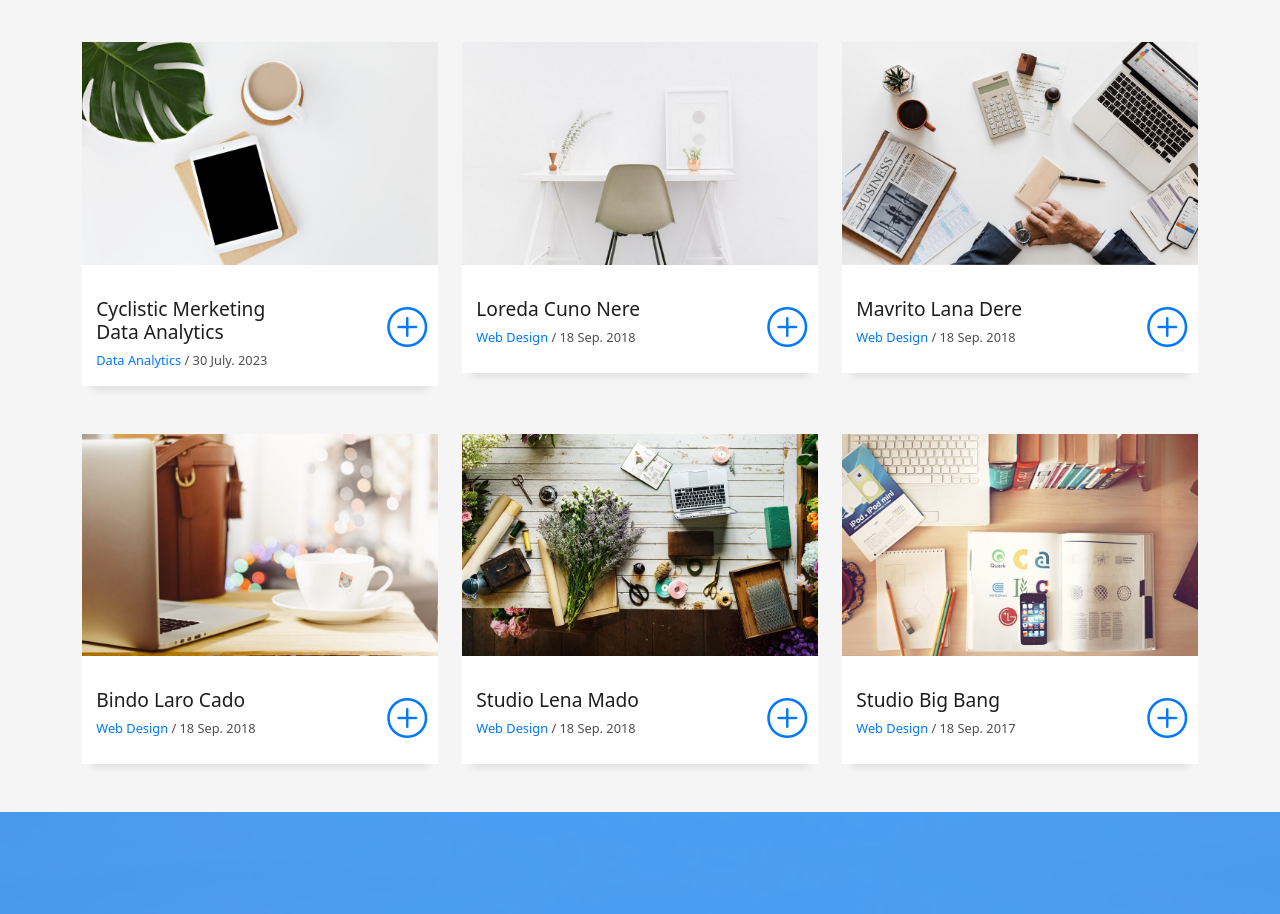
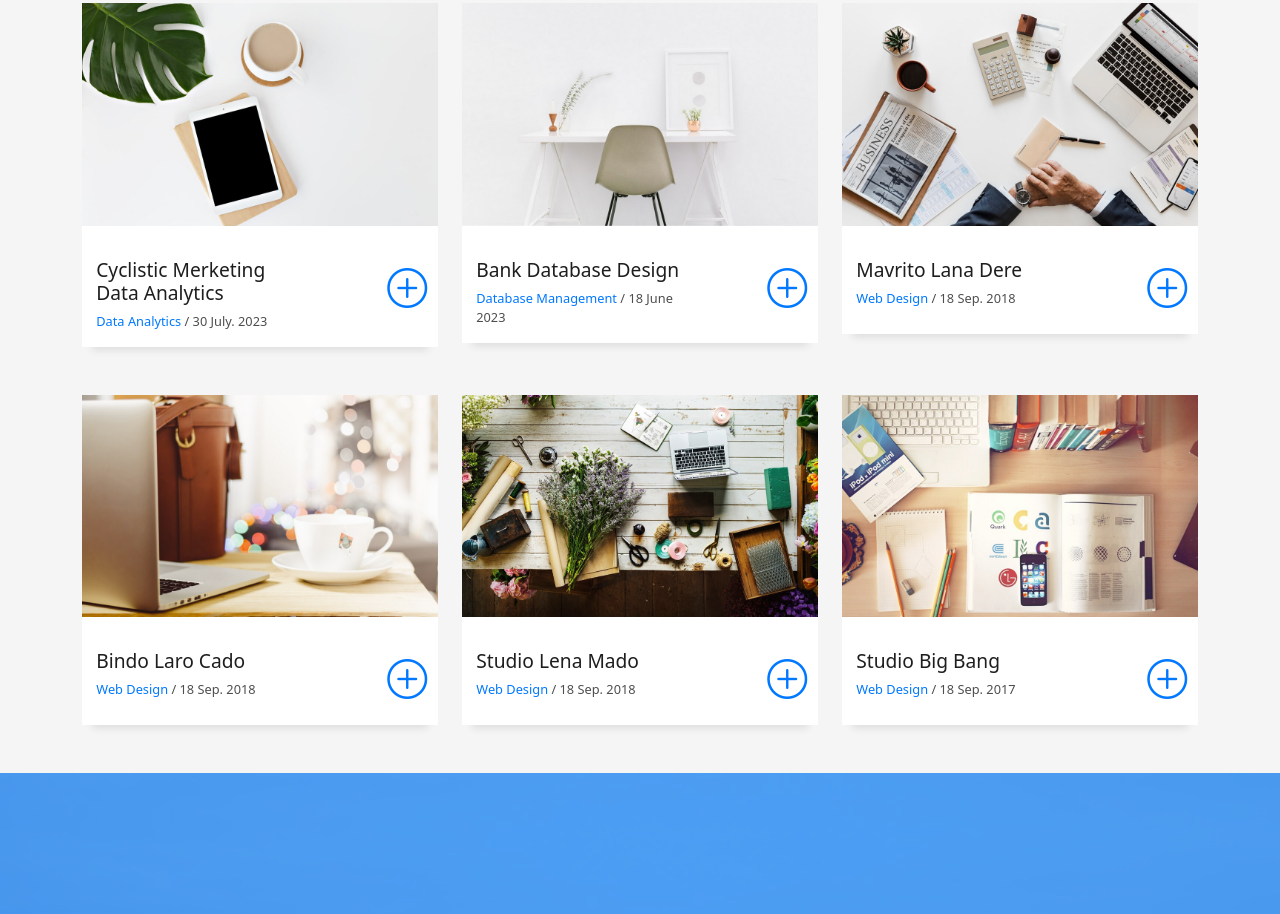
Before and after one commit to Sekinat-oyero/Sekinat-oyero.github.io, a plain HTML site: page index.html in a window 1280 px wide. Shown: the part 1761-2675 px from the top of the page. Drawn offline with Linux system fonts and the light colour scheme.

Commit message:
image update

```diff
--- a/index.html
+++ b/index.html
@@ -376,9 +376,9 @@
               <div class="work-content">
                 <div class="row">
                   <div class="col-sm-8">
-                    <h2 class="w-title">Loreda Cuno Nere</h2>
+                    <h2 class="w-title">Bank Database Design</h2>
                     <div class="w-more">
-                      <span class="w-ctegory">Web Design</span> / <span class="w-date">18 Sep. 2018</span>
+                      <span class="w-ctegory">Database Management</span> / <span class="w-date">18 June 2023</span>
                     </div>
                   </div>
                   <div class="col-sm-4">
```
Also changed, not shown: assets/img/testimonial-2.jpg.
